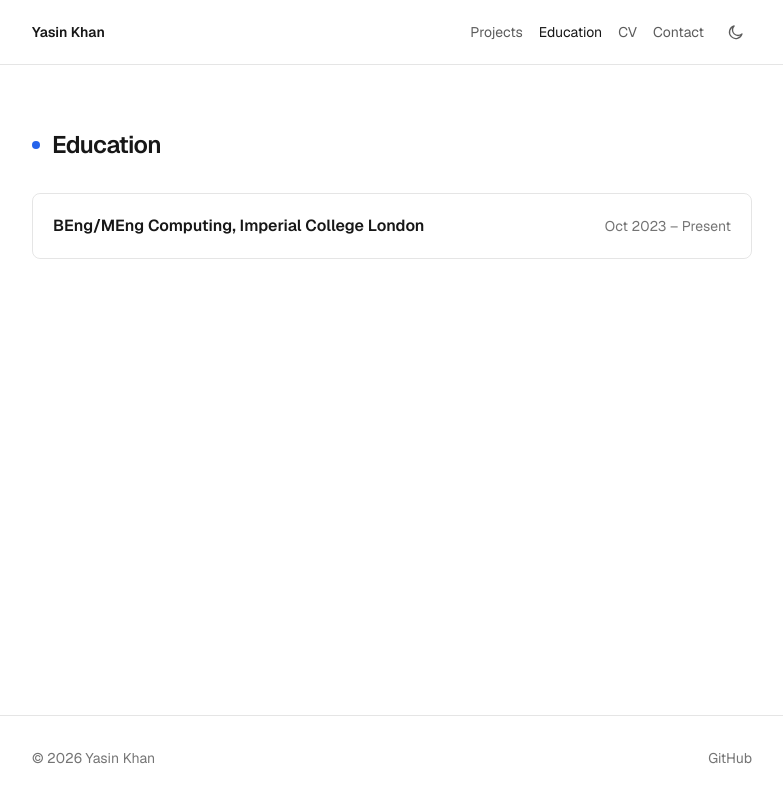
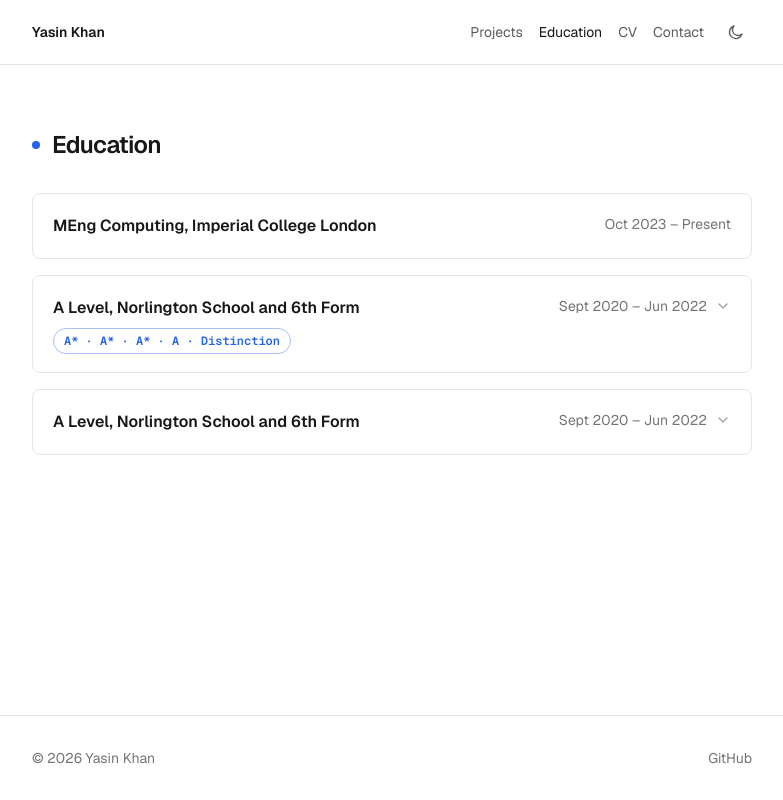
Before and after one commit to Yasin-Ahmed-Kamal-Khan/Yasin-Ahmed-Kamal-Khan.github.io, a Next.js app: page /education in a window 1280 px wide. Shown: the whole page, without its empty margins (248-1031 px from the left). Built offline with nearby package versions, Linux system fonts and the light colour scheme.

Commit message:
feat: add expandable cards to education page and subject/grade section

```diff
--- a/components/sections/Education.tsx
+++ b/components/sections/Education.tsx
@@ -1,6 +1,7 @@
 import { education } from "@/data/education";
 import { Section } from "@/components/ui/Section";
 import { Card } from "@/components/ui/Card";
+import { GradeBadge } from "@/components/ui/GradeBadge";
 import { formatDateRange } from "@/lib/format";
 
 export function Education() {
@@ -9,29 +10,81 @@ export function Education() {
   return (
     <Section id="education" title="Education">
       <div className="flex flex-col gap-4">
-        {education.map((item) => (
-          <Card key={item.id}>
-            <div className="flex flex-wrap items-baseline justify-between gap-x-4 gap-y-1">
+        {education.map((item) => {
+          const details = item.details ?? [];
+          const hasDetails = details.length > 0;
+
+          // Shared between the interactive and plain-card rendering below,
+          // so the header markup only has to be written once.
+          const header = (
+            <>
+              <div>
                 <h3 className="font-semibold text-foreground">
                   {item.qualification}, {item.institution}
                 </h3>
+                {item.location && (
+                  <p className="mt-1 text-sm text-foreground/60">
+                    {item.location}
+                  </p>
+                )}
+                {item.grades && Object.keys(item.grades).length > 0 && (
+                  <div className="mt-2">
+                    <GradeBadge>{Object.values(item.grades).join(" · ")}</GradeBadge>
+                  </div>
+                )}
+              </div>
+              <div className="flex shrink-0 items-center gap-2">
                 <span className="text-sm text-foreground/60">
                   {formatDateRange(item.startDate, item.endDate)}
                 </span>
+                {hasDetails && (
+                  <ChevronIcon className="text-foreground/40 transition-transform group-hover:text-accent group-open:rotate-180" />
+                )}
               </div>
-            {item.location && (
-              <p className="mt-1 text-sm text-foreground/60">{item.location}</p>
-            )}
-            {item.details && item.details.length > 0 && (
-              <ul className="mt-3 list-inside list-disc space-y-1 text-sm text-foreground/80">
-                {item.details.map((detail) => (
+            </>
+          );
+
+          return (
+            <Card key={item.id} padded={false}>
+              {hasDetails ? (
+                // Padding lives on <summary>/<ul> (not on Card) so the
+                // entire visible rectangle is clickable, not just the text.
+                <details className="group">
+                  <summary className="flex cursor-pointer list-none items-start justify-between gap-4 p-5 [&::-webkit-details-marker]:hidden">
+                    {header}
+                  </summary>
+                  <ul className="list-inside list-disc space-y-1 border-t border-black/10 px-5 pt-3 pb-5 text-sm text-foreground/80 dark:border-white/10">
+                    {details.map((detail) => (
                       <li key={detail}>{detail}</li>
                     ))}
                   </ul>
+                </details>
+              ) : (
+                // No details to show — render the same header, but as a
+                // plain (non-interactive) block: no chevron, no cursor, no
+                // dropdown to open.
+                <div className="flex items-start justify-between gap-4 p-5">
+                  {header}
+                </div>
               )}
             </Card>
-        ))}
+          );
+        })}
       </div>
     </Section>
   );
 }
+
+function ChevronIcon({ className = "" }: { className?: string }) {
+  return (
+    <svg
+      viewBox="0 0 24 24"
+      fill="none"
+      stroke="currentColor"
+      strokeWidth={2}
+      className={`h-4 w-4 shrink-0 ${className}`}
+    >
+      <path strokeLinecap="round" strokeLinejoin="round" d="m6 9 6 6 6-6" />
+    </svg>
+  );
+}
--- a/components/ui/Card.tsx
+++ b/components/ui/Card.tsx
@@ -1,8 +1,19 @@
 import type { ReactNode } from "react";
 
-export function Card({ children }: { children: ReactNode }) {
+// padded=false for cards whose content controls its own padding — e.g. an
+// interactive <details>/<summary> where the clickable region needs to be
+// the full visible rectangle, not just the content Card would pad inward.
+export function Card({
+  children,
+  padded = true,
+}: {
+  children: ReactNode;
+  padded?: boolean;
+}) {
   return (
-    <div className="rounded-lg border border-black/10 p-5 dark:border-white/10">
+    <div
+      className={`rounded-lg border border-black/10 dark:border-white/10 ${padded ? "p-5" : ""}`}
+    >
       {children}
     </div>
   );
--- /dev/null
+++ b/components/ui/GradeBadge.tsx
@@ -0,0 +1,11 @@
+// Distinct from Tag (neutral gray, sans-serif) on purpose: a grade is the
+// single most scannable fact on an education card, so it gets the accent
+// color and Geist Mono's "numeric/technical" texture instead of blending in
+// with skill tags elsewhere on the site.
+export function GradeBadge({ children }: { children: string }) {
+  return (
+    <span className="rounded-full border border-accent/40 px-2.5 py-1 font-mono text-xs font-semibold text-accent">
+      {children}
+    </span>
+  );
+}
--- a/data/education.ts
+++ b/data/education.ts
@@ -4,8 +4,45 @@ export const education: Education[] = [
   {
     id: "imperial-computing",
     institution: "Imperial College London",
-    qualification: "BEng/MEng Computing",
+    qualification: "MEng Computing",
     startDate: "2023-10",
     details: [],
   },
+
+  {
+    id: "sixth form",
+    institution: "Norlington School and 6th Form",
+    qualification: "A Level",
+    startDate: "2020-09",
+    endDate: "2022-06",
+    grades: {
+      Maths: "A*",
+      Physics: "A*",
+      "Computer Science": "A*",
+      "Further Maths": "A",
+      "AEA Maths": "Distinction",
+    },
+    details: [
+      "Maths A*",
+      "Physics A*",
+      "Computer Science A*",
+      "Further Maths A",
+      "Advanced Extension Award for Maths Distinction",
+    ],
+  },
+
+  {
+    id: "secondary school",
+    institution: "Norlington School and 6th Form",
+    qualification: "A Level",
+    startDate: "2020-09",
+    endDate: "2022-06",
+    details: [
+      "Maths A*",
+      "Physics A*",
+      "Computer Science A*",
+      "Further Maths A",
+      "Advanced Extension Award for Maths Distinction",
+    ],
+  },
 ];
--- a/data/types.ts
+++ b/data/types.ts
@@ -42,6 +42,7 @@ export interface Education {
   startDate: string;
   endDate?: string;
   location?: string;
+  grades?: Record<string, string>; // subject -> grade, e.g. { Maths: "A*" }
   details?: string[];
 }
 
```
Lines whose indentation alone changed are shown as unchanged.
